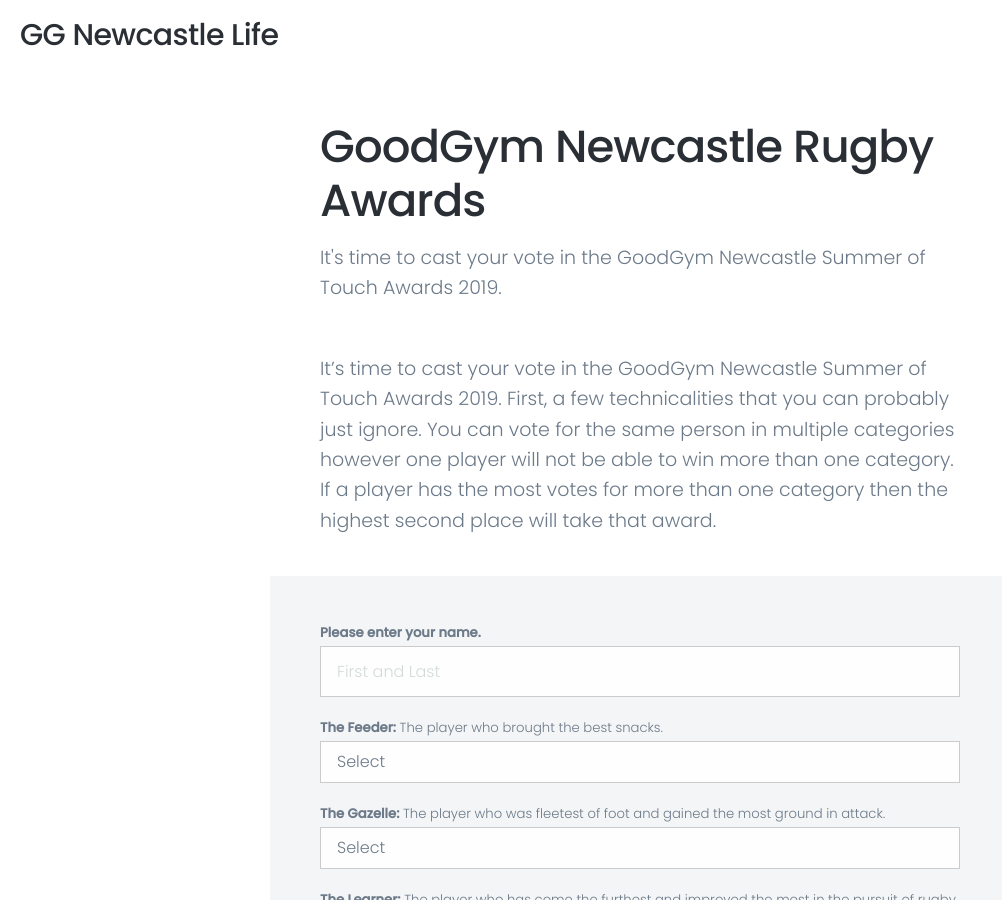
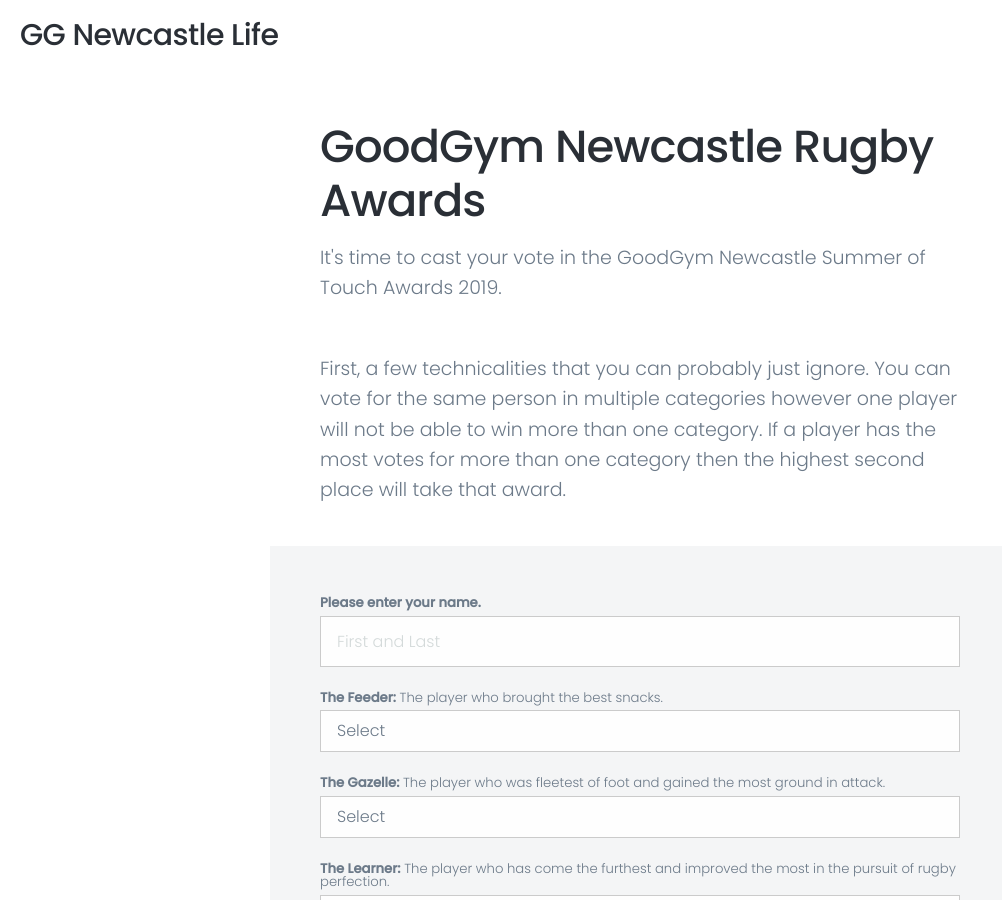
Before and after one commit to AndRobs/AndRobs.github.io, a Jekyll site: the page built from _pages/Vote.md, in a window 1280 px wide and 900 px high. Shown: the whole window, without its empty margins (0-1002 px from the left). Built offline with Jekyll 4.4.1, drawn with Linux system fonts in a browser that asks for light colours; nearby versions of some CDN libraries.

Commit message:
adding voting stuff

```diff
--- a/_pages/Vote.md
+++ b/_pages/Vote.md
@@ -5,7 +5,7 @@
 featured_image: /images/rugby/teamweek5.jpg
 ---
 
-It's time to cast your vote in the GoodGym Newcastle Summer of Touch Awards 2019. First, a few technicalities that you can probably just ignore. You can vote for the same person in multiple categories however one player will not be able to win more than one category. If a player has the most votes for more than one category then the highest second place will take that award.
+First, a few technicalities that you can probably just ignore. You can vote for the same person in multiple categories however one player will not be able to win more than one category. If a player has the most votes for more than one category then the highest second place will take that award.
 
 {% include RugbyVote.html %}
 
```
